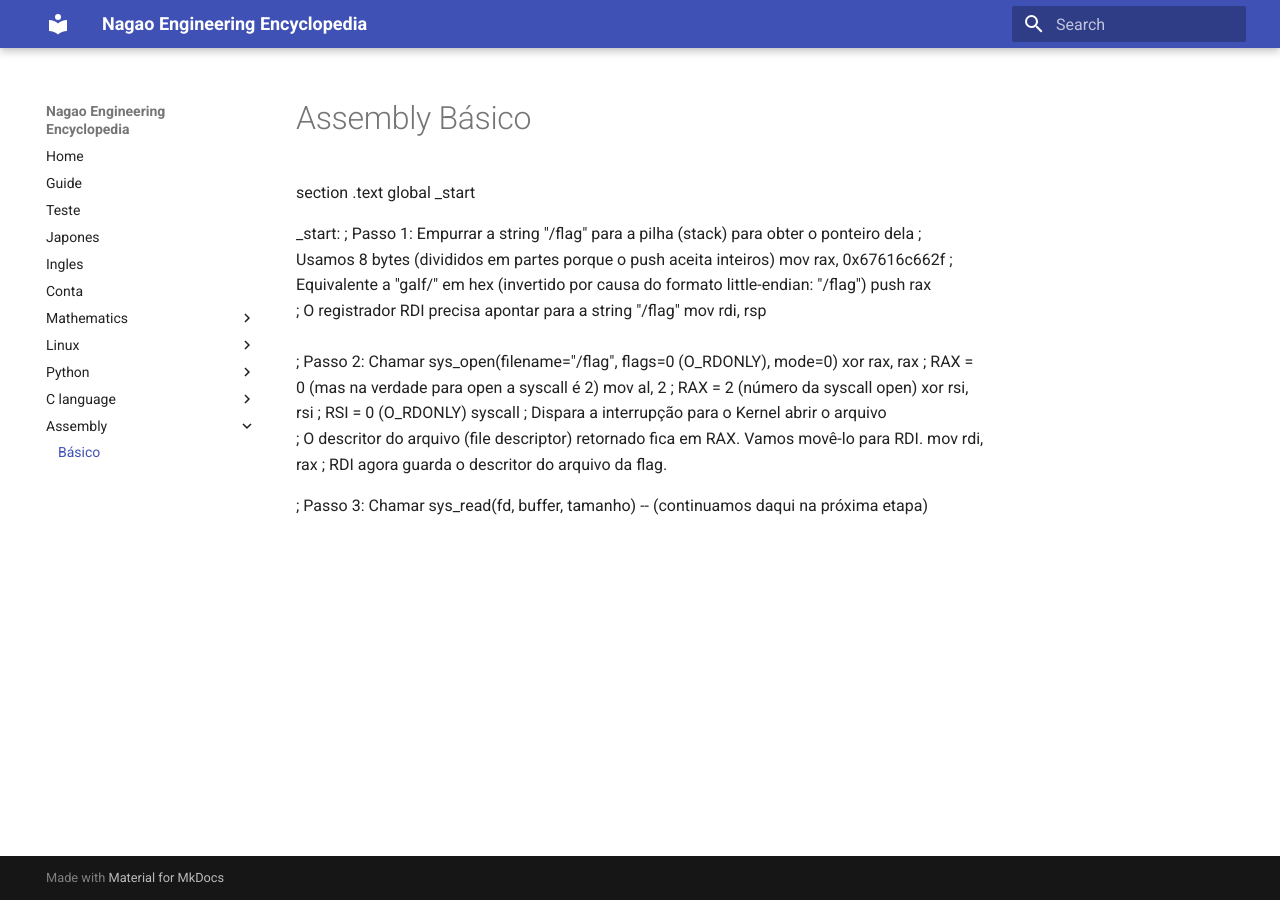
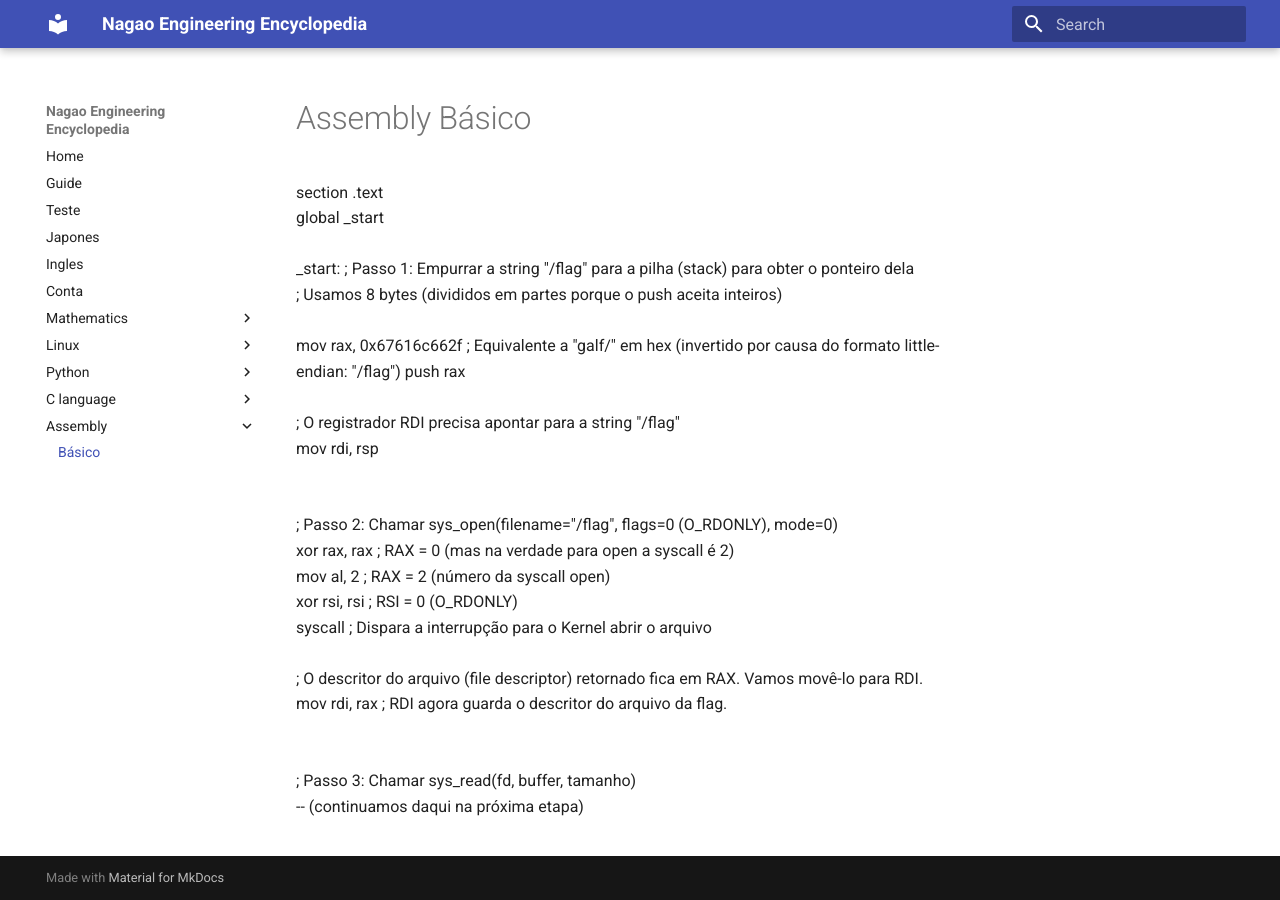
Before and after one commit to NagaoVictor/nagao-engineering, an MkDocs documentation site: the page built from docs/assembly/basico.md, in a window 1280 px wide. Built offline with MkDocs 1.6.1 and Material for MkDocs 9.7.7, drawn with Linux system fonts in a browser that asks for light colours; some of the changed lines change nothing that is shown.

Commit message:
Update basico.md

```diff
--- a/docs/assembly/basico.md
+++ b/docs/assembly/basico.md
@@ -1,26 +1,26 @@
 # Assembly Básico
 
-section .text
-global _start
-
+section .text<br>
+global _start<br>
+<br>
 _start:
-&#x20;   ; Passo 1: Empurrar a string "/flag" para a pilha (stack) para obter o ponteiro dela
-&#x20;   ; Usamos 8 bytes (divididos em partes porque o push aceita inteiros)
+&#x20;   ; Passo 1: Empurrar a string "/flag" para a pilha (stack) para obter o ponteiro dela <br>
+&#x20;   ; Usamos 8 bytes (divididos em partes porque o push aceita inteiros)<br><br>
 &#x20;   mov rax, 0x67616c662f    ; Equivalente a "galf/" em hex (invertido por causa do formato little-endian: "/flag")
-&#x20;   push rax
-&#x20;
-&#x20;   ; O registrador RDI precisa apontar para a string "/flag"
-&#x20;   mov rdi, rsp
-&#x20;
-&#x20;   ; Passo 2: Chamar sys_open(filename="/flag", flags=0 (O_RDONLY), mode=0)
-&#x20;   xor rax, rax            ; RAX = 0 (mas na verdade para open a syscall é 2)
-&#x20;   mov al, 2               ; RAX = 2 (número da syscall open)
-&#x20;   xor rsi, rsi            ; RSI = 0 (O_RDONLY)
-&#x20;   syscall                 ; Dispara a interrupção para o Kernel abrir o arquivo
-&#x20;
-&#x20;   ; O descritor do arquivo (file descriptor) retornado fica em RAX. Vamos movê-lo para RDI.
-&#x20;   mov rdi, rax            ; RDI agora guarda o descritor do arquivo da flag.
-
-
-&#x20;   ; Passo 3: Chamar sys_read(fd, buffer, tamanho)
-&#x20;   -- (continuamos daqui na próxima etapa)
+&#x20;   push rax<br>
+<br>
+&#x20;   ; O registrador RDI precisa apontar para a string "/flag"<br>
+&#x20;   mov rdi, rsp    <br>
+<br>
+&#x20;   ; Passo 2: Chamar sys_open(filename="/flag", flags=0 (O_RDONLY), mode=0)<br>
+&#x20;   xor rax, rax            ; RAX = 0 (mas na verdade para open a syscall é 2)<br>
+&#x20;   mov al, 2               ; RAX = 2 (número da syscall open)<br>
+&#x20;   xor rsi, rsi            ; RSI = 0 (O_RDONLY)<br>
+&#x20;   syscall                 ; Dispara a interrupção para o Kernel abrir o arquivo<br>
+<br>
+&#x20;   ; O descritor do arquivo (file descriptor) retornado fica em RAX. Vamos movê-lo para RDI.<br>
+&#x20;   mov rdi, rax            ; RDI agora guarda o descritor do arquivo da flag.<br>
+<br>
+<br>
+&#x20;   ; Passo 3: Chamar sys_read(fd, buffer, tamanho)<br>
+&#x20;   -- (continuamos daqui na próxima etapa)<br>
```
